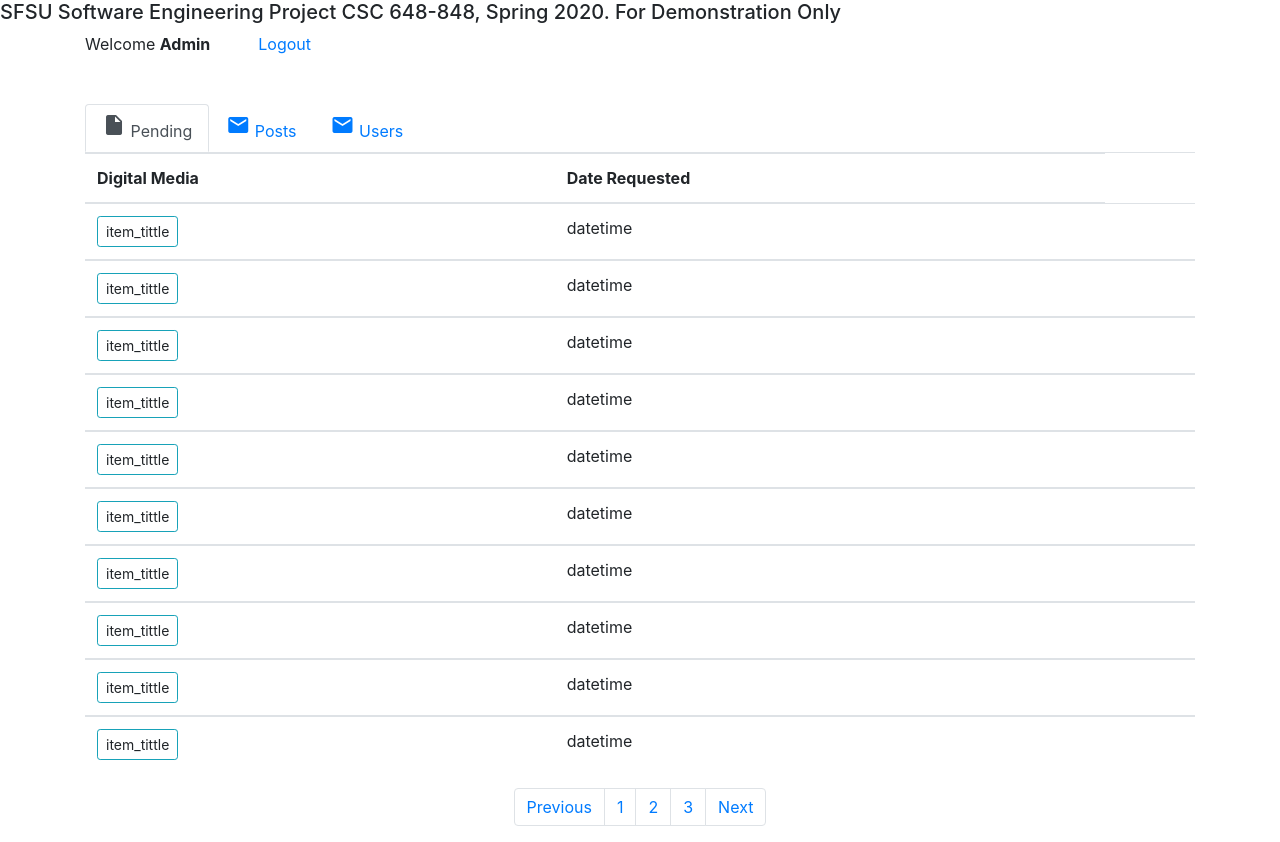
After one commit to Rockstar5645/csc-648, a Flask app: page /admin_page in a window 1280 px wide. The commit adds this page. Run offline with Flask 2, Linux system fonts and the light colour scheme; some libraries are stand-ins or nearby versions.

Commit message:
posts tab on admin_page is complete

```diff
--- a/application/src/app_pkg/routes.py
+++ b/application/src/app_pkg/routes.py
@@ -78,6 +78,15 @@ def single_media_view():
 def user_profile():
     return render_template('user_profile.html')
 
+################################################
+#                Admin PROFILE                 #
+################################################
+
+@app.route('/admin_page')
+def admin_page():
+    return render_template('admin_page.html')
+
+
 
 
 ##################################################
--- /dev/null
+++ b/application/src/app_pkg/templates/admin_page.html
@@ -0,0 +1,506 @@
+<!doctype html>
+<html lang="en">
+<head>
+
+    <!-- Required meta tags -->
+    <meta charset="utf-8">
+    <meta content="width=device-width, initial-scale=1, shrink-to-fit=no" name="viewport">
+
+    <!-- Bootstrap CSS -->
+    <!-- https://github.com/twbs/bootstrap/blob/v4.0.0/LICENSE -->
+    <link crossorigin="anonymous" href="https://stackpath.bootstrapcdn.com/bootstrap/4.4.1/css/bootstrap.min.css"
+          integrity="sha384-Vkoo8x4CGsO3+Hhxv8T/Q5PaXtkKtu6ug5TOeNV6gBiFeWPGFN9MuhOf23Q9Ifjh" rel="stylesheet">
+
+    <!-- Font Awesome Kit -->
+    <!-- https://fontawesome.com/license/free -->
+    <script crossorigin="anonymous" src="https://kit.fontawesome.com/2b0fe775bd.js"></script>
+
+    <!-- Optional JavaScript -->
+    <!-- jQuery first, then Popper.js, then Bootstrap JS -->
+    <script crossorigin="anonymous"
+            integrity="sha384-J6qa4849blE2+poT4WnyKhv5vZF5SrPo0iEjwBvKU7imGFAV0wwj1yYfoRSJoZ+n"
+            src="https://code.jquery.com/jquery-3.4.1.slim.min.js"></script>
+
+    <script crossorigin="anonymous"
+            integrity="sha384-Q6E9RHvbIyZFJoft+2mJbHaEWldlvI9IOYy5n3zV9zzTtmI3UksdQRVvoxMfooAo"
+            src="https://cdn.jsdelivr.net/npm/popper.js@1.16.0/dist/umd/popper.min.js"></script>
+
+    <script crossorigin="anonymous"
+            integrity="sha384-wfSDF2E50Y2D1uUdj0O3uMBJnjuUD4Ih7YwaYd1iqfktj0Uod8GCExl3Og8ifwB6"
+            src="https://stackpath.bootstrapcdn.com/bootstrap/4.4.1/js/bootstrap.min.js"></script>
+
+    <!-- MATERIAL ICONS -->
+    <link href="https://fonts.googleapis.com/icon?family=Material+Icons"
+          rel="stylesheet">
+
+</head>
+
+<head>
+
+    <title>Admin Page</title>
+</head>
+
+<h5>SFSU Software Engineering Project CSC 648-848, Spring 2020. For Demonstration Only</h5>
+
+<!-- USER LOG OUT DROPDOWN -->
+<div class="container">
+    <!-- Top Menu Items -->
+    <ul class="nav navbar-right top-nav">
+        <li class="mr-5">Welcome <strong>Admin</strong></li>
+        <li><a href="#"> Logout</a></li>
+    </ul>
+</div>
+
+<body>
+
+
+<!-- MY ITEMS AND MESSAGES TAB -->
+<div class="container">
+    <nav class="mt-5">
+        <div class="nav nav-tabs" id="nav-tab" role="tablist">
+
+            <a class="nav-pending nav-link active" id="nav-pending-tab" data-toggle="tab" href="#nav-pending" role="tab"
+               aria-controls="nav-pending" aria-selected="true"><i class="material-icons">insert_drive_file</i> Pending</a>
+
+            <a class="nav-posts nav-link" id="nav-posts-tab" data-toggle="tab" href="#nav-posts" role="tab"
+               aria-controls="nav-posts" aria-selected="false"><i class="material-icons font-style-normal">mail</i>
+                Posts</a>
+
+            <a class="nav-users nav-link" id="nav-users-tab" data-toggle="tab" href="#nav-users" role="tab"
+               aria-controls="nav-users" aria-selected="false"><i class="material-icons font-style-normal">mail</i>
+                Users</a>
+
+        </div>
+    </nav>
+
+    <div class="tab-content" id="nav-tabContent">
+
+        <!-- PENDING MEDIA TAB -->
+        <!-- PENDING MEDIA TAB -->
+        <!-- PENDING MEDIA TAB -->
+        <!-- PENDING MEDIA TAB -->
+        <!-- PENDING MEDIA TAB -->
+
+
+        <div class="tab-pane fade show active" id="nav-pending" role="tabpanel" aria-labelledby="nav-pending-tab">
+            <div>
+                <table class="table">
+                    <thead>
+                    <tr>
+                        <th>Digital Media</th>
+                        <th>Date Requested</th>
+                    </tr>
+                    </thead>
+                    <tbody>
+                    <tr>
+                        <td><a class="btn btn-outline-info btn-sm btn-sm " data-target="#ApprovePost"
+                               data-toggle="modal"
+                               type="button">item_tittle</a></td>
+                        <td>datetime</td>
+                        <td>
+
+                        </td>
+                    </tr>
+                    </tbody>
+                    <tbody>
+                    <tr>
+                        <td><a class="btn btn-outline-info btn-sm btn-sm " data-target="#ApprovePost"
+                               data-toggle="modal"
+                               type="button">item_tittle</a></td>
+                        <td>datetime</td>
+                        <td>
+
+                        </td>
+                    </tr>
+                    </tbody>
+                    <tbody>
+                    <tr>
+                        <td><a class="btn btn-outline-info btn-sm btn-sm " data-target="#ApprovePost"
+                               data-toggle="modal"
+                               type="button">item_tittle</a></td>
+                        <td>datetime</td>
+                        <td>
+
+                        </td>
+                    </tr>
+                    </tbody>
+                    <tbody>
+                    <tr>
+                        <td><a class="btn btn-outline-info btn-sm btn-sm " data-target="#ApprovePost"
+                               data-toggle="modal"
+                               type="button">item_tittle</a></td>
+                        <td>datetime</td>
+                        <td>
+
+                        </td>
+                    </tr>
+                    </tbody>
+                    <tbody>
+                    <tr>
+                        <td><a class="btn btn-outline-info btn-sm btn-sm " data-target="#ApprovePost"
+                               data-toggle="modal"
+                               type="button">item_tittle</a></td>
+                        <td>datetime</td>
+                        <td>
+
+                        </td>
+                    </tr>
+                    </tbody>
+                    <tbody>
+                    <tr>
+                        <td><a class="btn btn-outline-info btn-sm btn-sm " data-target="#ApprovePost"
+                               data-toggle="modal"
+                               type="button">item_tittle</a></td>
+                        <td>datetime</td>
+                        <td>
+
+                    </tr>
+                    </tbody>
+                    <tbody>
+                    <tr>
+                        <td><a class="btn btn-outline-info btn-sm btn-sm " data-target="#ApprovePost"
+                               data-toggle="modal"
+                               type="button">item_tittle</a></td>
+                        <td>datetime</td>
+                        <td>
+
+                        </td>
+                    </tr>
+                    </tbody>
+                    <tbody>
+                    <tr>
+                        <td><a class="btn btn-outline-info btn-sm btn-sm " data-target="#ApprovePost"
+                               data-toggle="modal"
+                               type="button">item_tittle</a></td>
+                        <td>datetime</td>
+                        <td>
+
+                        </td>
+                    </tr>
+                    </tbody>
+                    <tbody>
+                    <tr>
+                        <td><a class="btn btn-outline-info btn-sm btn-sm " data-target="#ApprovePost"
+                               data-toggle="modal"
+                               type="button">item_tittle</a></td>
+                        <td>datetime</td>
+                        <td>
+
+                        </td>
+                    </tr>
+                    </tbody>
+                    <tbody>
+                    <tr>
+                        <td><a class="btn btn-outline-info btn-sm btn-sm " data-target="#ApprovePost"
+                               data-toggle="modal"
+                               type="button">item_tittle</a></td>
+                        <td>datetime</td>
+                        <td>
+
+                        </td>
+                    </tr>
+                    </tbody>
+                </table>
+            </div>
+        </div>
+
+
+        <!-- POSTS TAB ADMIN VIEW -->
+        <!-- POSTS TAB ADMIN VIEW -->
+        <!-- POSTS TAB ADMIN VIEW -->
+        <!-- POSTS TAB ADMIN VIEW -->
+        <!-- POSTS TAB ADMIN VIEW -->
+
+        <div class="tab-pane fade" id="nav-posts" role="tabpanel" aria-labelledby="nav-posts-tab">
+            <div>
+                <table class="table">
+                    <thead>
+                    <tr>
+                        <th>Digital Media</th>
+                        <th>Status</th>
+                        <th>Date Reviewed</th>
+                    </tr>
+                    </thead>
+                    <tbody>
+                    <tr>
+                        <td><a class="btn btn-outline-info btn-sm btn-sm " data-target="#"
+                               data-toggle="modal"
+                               type="button">item_tittle</a></td>
+                        <td class="text-success">Approved</td>
+                        <td>datetime</td>
+                        <td>
+
+                        </td>
+                    </tr>
+                    </tbody>
+                    <tbody>
+                    <tr>
+                        <td><a class="btn btn-outline-info btn-sm btn-sm " data-target="#"
+                               data-toggle="modal"
+                               type="button">item_tittle</a></td>
+                        <td class="text-success">Approved</td>
+                        <td>datetime</td>
+                        <td>
+
+                        </td>
+                    </tr>
+                    </tbody>
+                    <tbody>
+                    <tr>
+                        <td><a class="btn btn-outline-info btn-sm btn-sm " data-target="#"
+                               data-toggle="modal"
+                               type="button">item_tittle</a></td>
+                        <td class="text-success">Approved</td>
+                        <td>datetime</td>
+                        <td>
+
+                        </td>
+                    </tr>
+                    </tbody>
+                    <tbody>
+                    <tr>
+                        <td><a class="btn btn-outline-info btn-sm btn-sm " data-target="#"
+                               data-toggle="modal"
+                               type="button">item_tittle</a></td>
+                        <td class="text-danger">Rejected</td>
+                        <td>datetime</td>
+                        <td>
+
+                        </td>
+                    </tr>
+                    </tbody>
+                    <tbody>
+                    <tr>
+                        <td><a class="btn btn-outline-info btn-sm btn-sm " data-target="#"
+                               data-toggle="modal"
+                               type="button">item_tittle</a></td>
+                        <td class="text-success">Approved</td>
+                        <td>datetime</td>
+                        <td>
+
+                        </td>
+                    </tr>
+                    </tbody>
+                    <tbody>
+                    <tr>
+                        <td><a class="btn btn-outline-info btn-sm btn-sm " data-target="#"
+                               data-toggle="modal"
+                               type="button">item_tittle</a></td>
+                        <td class="text-success">Approved</td>
+                        <td>datetime</td>
+                        <td>
+
+                        </td>
+                    </tr>
+                    </tbody>
+                    <tbody>
+                    <tr>
+                        <td><a class="btn btn-outline-info btn-sm btn-sm " data-target="#"
+                               data-toggle="modal"
+                               type="button">item_tittle</a></td>
+                        <td class="text-danger">Rejected</td>
+                        <td>datetime</td>
+                        <td>
+
+                        </td>
+                    </tr>
+                    </tbody>
+                    <tbody>
+                    <tr>
+                        <td><a class="btn btn-outline-info btn-sm btn-sm " data-target="#"
+                               data-toggle="modal"
+                               type="button">item_tittle</a></td>
+                        <td class="text-success">Approved</td>
+                        <td>datetime</td>
+                        <td>
+
+                        </td>
+                    </tr>
+                    </tbody>
+                    <tbody>
+                    <tr>
+                        <td><a class="btn btn-outline-info btn-sm btn-sm " data-target="#"
+                               data-toggle="modal"
+                               type="button">item_tittle</a></td>
+                        <td class="text-success">Approved</td>
+                        <td>datetime</td>
+                        <td>
+
+                        </td>
+                    </tr>
+                    </tbody>
+                    <tbody>
+                    <tr>
+                        <td><a class="btn btn-outline-info btn-sm btn-sm " data-target="#"
+                               data-toggle="modal"
+                               type="button">item_tittle</a></td>
+                        <td class="text-success">Approved</td>
+                        <td>datetime</td>
+                        <td>
+
+                        </td>
+                    </tr>
+                    </tbody>
+
+                </table>
+            </div>
+        </div>
+
+
+        <!-- USERS TAB ADMIN VIEW -->
+        <!-- USERS TAB ADMIN VIEW -->
+        <!-- USERS TAB ADMIN VIEW -->
+        <!-- USERS TAB ADMIN VIEW -->
+        <!-- USERS TAB ADMIN VIEW -->
+
+
+        <div class="tab-pane fade" id="nav-users" role="tabpanel" aria-labelledby="nav-users-tab">
+            <div>
+                <table class="table">
+                    <thead>
+                    <tr>
+                        <th>Digital Media</th>
+                        <th>Status</th>
+                        <th>Date Reviewed</th>
+                    </tr>
+                    </thead>
+                    <tbody>
+                    <tr>
+                        <td><a class="btn btn-outline-info btn-sm btn-sm " data-target="#"
+                               data-toggle="modal"
+                               type="button">item_tittle</a></td>
+                        <td class="text-success">Approved</td>
+                        <td>datetime</td>
+                        <td>
+
+                        </td>
+                    </tr>
+                    </tbody>
+
+
+
+                </table>
+            </div>
+        </div>
+
+    </div>
+
+
+
+<!-- SINGLE MEDIA VIEW TO BE APPROVED BY ADMIN -->
+<!-- SINGLE MEDIA VIEW TO BE APPROVED BY ADMIN -->
+
+
+<div aria-hidden="true" aria-labelledby="ApprovePost" class="modal fade" id="ApprovePost" role="dialog"
+     tabindex="-1">
+    <div class="modal-dialog modal-dialog-centered modal-xl" role="document">
+        <div class="modal-content">
+            <!-- Title of the Media -->
+            <div class="modal-header text-center">
+                <h5 class="modal-title w-100" id="MediaViewTitle">Digital Media Information</h5>
+                <button aria-label="Close" class="close" data-dismiss="modal" type="button">
+                    <span aria-hidden="true"></span>
+                </button>
+            </div>
+
+            <div class="modal-body">
+                <div class="container">
+                    <form>
+                        <!-- Image of the Media -->
+                        <div class=media">
+                            <img alt="image" class="img-thumbnail mx-auto d-block img-fluid"
+                                 height="300" src="/static/thumbnails/sb1_t.jpg" width="300">
+                        </div>
+
+                        <!-- Digital media info -->
+                        <div>
+                            <div class="row">
+                                <div class="col text-right">
+                                    <label class="font-weight-bold">Category:</label>
+                                </div>
+                                <div class="col">
+                                    <span>BIO 417</span>
+                                </div>
+                            </div>
+
+                            <div class="row">
+                                <div class="col text-right">
+                                    <label class="font-weight-bold">Media type:</label>
+                                </div>
+                                <div class="col">
+                                    <span>Image</span>
+                                </div>
+                            </div>
+
+                            <div class="row">
+                                <div class="col text-right">
+                                    <label class="font-weight-bold">License:</label>
+                                </div>
+                                <div class="col">
+                                    <span>Free</span>
+                                </div>
+                            </div>
+
+                            <div class="row">
+                                <div class="col text-right">
+                                    <label class="font-weight-bold">Author:</label>
+                                </div>
+                                <div class="col">
+                                    <span>Username</span>
+                                </div>
+                            </div>
+
+                            <div class="form-group mr-3">
+                                <label class="font-weight-bold">Description:</label>
+                                <p class="card-text">"Lorem ipsum dolor sit amet, consectetur adipiscing elit,
+                                    sed do eiusmod tempor incididunt ut labore et dolore magna aliqua.
+                                    Ut enim ad minim veniam, quis nostrud exercitation ullamco laboris nisi ut aliquip
+                                    ex ea commodo consequat. Duis aute irure dolor."
+                                </p>
+                            </div>
+                        </div>
+
+                        <!-- Cancel or Download Media Buttons -->
+
+                        <div class="form-group text-right">
+                            <button class="btn btn-danger" data-dismiss="modal">Reject</button>
+                            &MediumSpace;
+                            <button class="btn btn-success" data-dismiss="modal">Approve</button>
+                        </div>
+
+                    </form>
+                </div>
+            </div>
+        </div>
+    </div>
+</div>
+
+
+<!--PAGINATION -->
+<!--PAGINATION -->
+<!--PAGINATION -->
+<!--PAGINATION -->
+<!--PAGINATION -->
+<!--PAGINATION -->
+
+
+<nav aria-label="Page navigation example">
+    <ul class="pagination justify-content-center">
+        <li class="page-item">
+            <a class="page-link" href="#" tabindex="-1" aria-disabled="true">Previous</a>
+        </li>
+        <li class="page-item"><a class="page-link" href="#">1</a></li>
+        <li class="page-item"><a class="page-link" href="#">2</a></li>
+        <li class="page-item"><a class="page-link" href="#">3</a></li>
+        <li class="page-item">
+            <a class="page-link" href="#">Next</a>
+        </li>
+    </ul>
+</nav>
+
+</div>
+
+
+</body>
+
+</html>
```
Also changed, not shown: application/src/app_pkg/templates/single_media_view.html (+21 -4 lines), application/src/app_pkg/templates/user_profile.html (+14 -15 lines).
